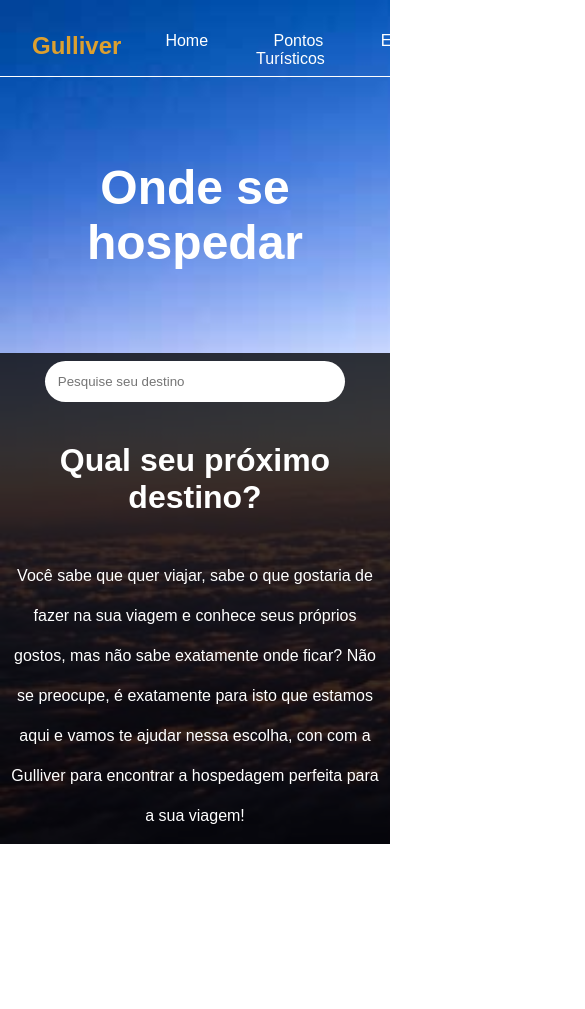
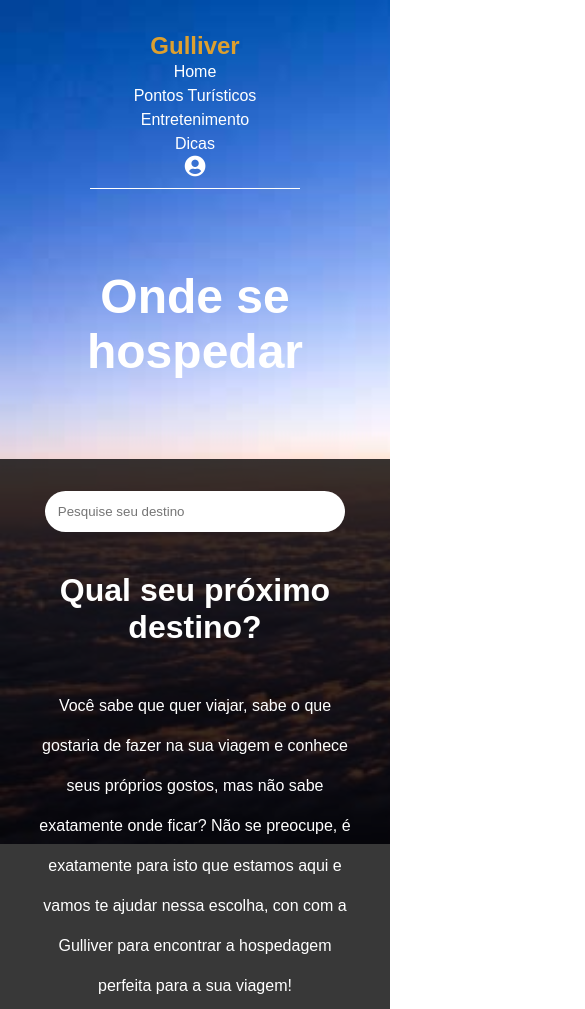
Before and after one commit to CoraLay/Responsividade, a plain HTML site: page index.html in a window 390 px wide. Shown: the top 1009 px of the page, 585 px wide, since content can reach past the window. Before the commit the page ends 844 px from the top, so only its background shows below. Drawn offline with Linux system fonts and the light colour scheme.

Commit message:
responsivo home nav

```diff
--- a/css/style.css
+++ b/css/style.css
@@ -119,12 +119,22 @@ body {
   *        HOME
   ***********************/
 
+  #home .header .nav ul,
+  #home .header
+   {
+    display: inline-block;
+  }
+
+  #home .header .nav ul li {
+    line-height: 1.5rem;
+  }
+
   #home h1 {
     font-size: 3rem;
   }
 
   #home .overlay {
-    padding: 0.5rem;
+    padding: 2rem;
   }
 
   #home .overlay h2 {
```
